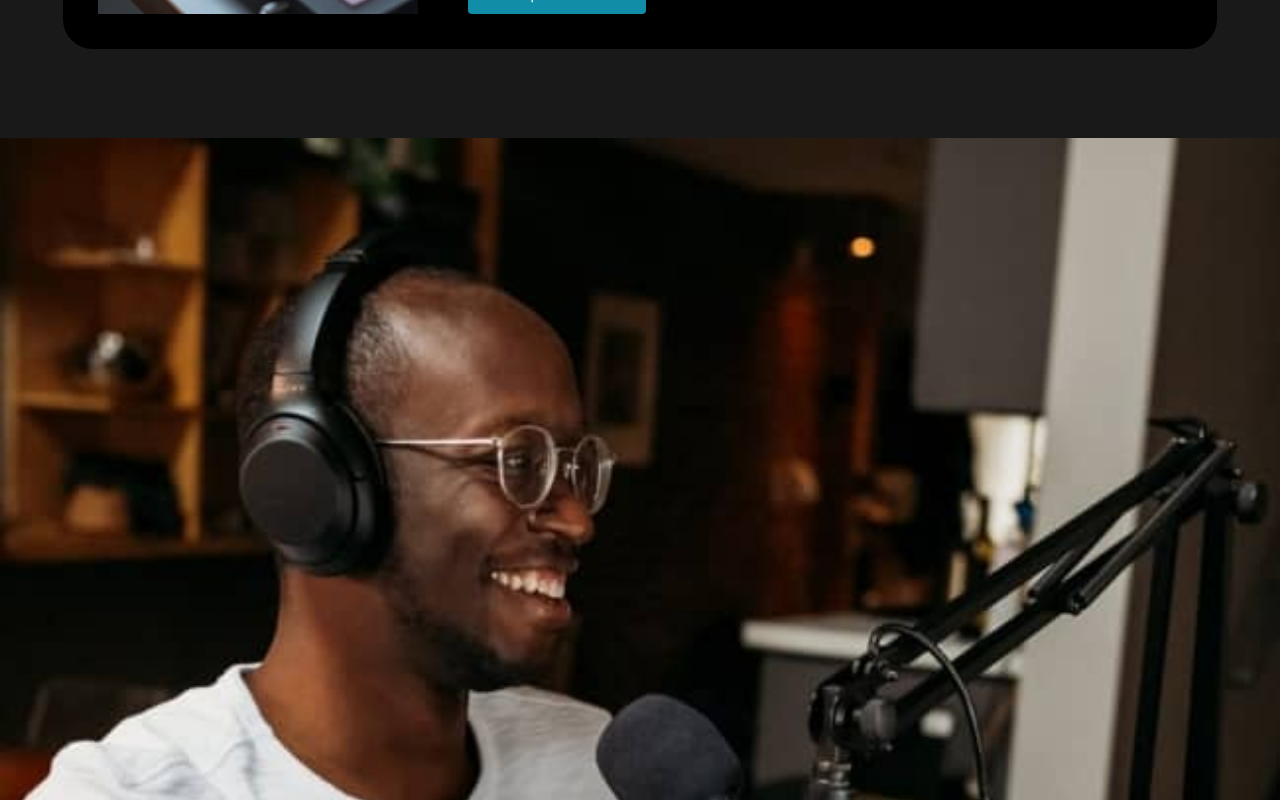
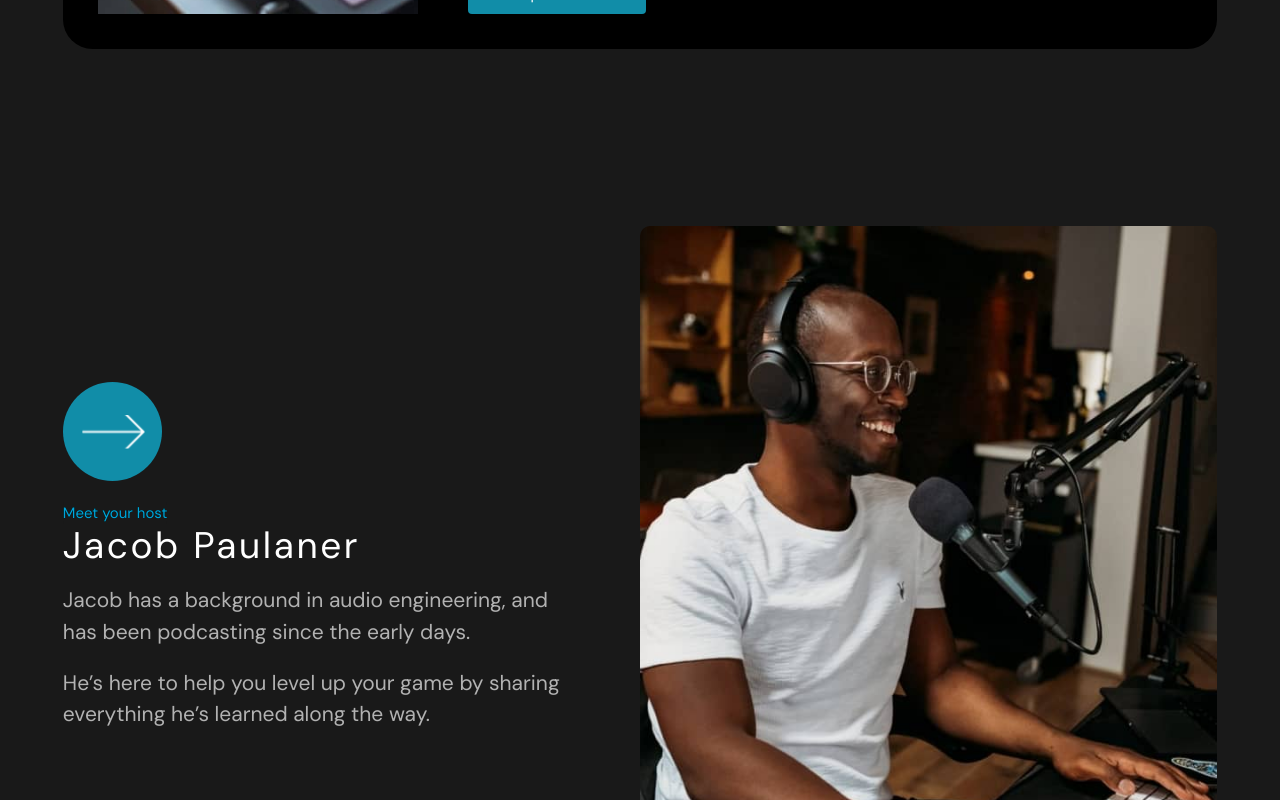
Before and after one commit to enterkvas/CastawayForReact, a React (Vite) app: page / in a window 1280 px wide. Shown: the part 2440-3240 px from the top of the page. Built offline with nearby package versions, Linux system fonts and the light colour scheme.

Commit message:
15: The About component is ready

```diff
--- a/src/components/About/About.jsx
+++ b/src/components/About/About.jsx
@@ -1,15 +1,17 @@
-import about from '@/assets/images/about/about.jpg'
+import clsx from 'clsx';
+import about from '@/assets/images/about/about.jpg';
+import styles from './About.module.scss';
 
-const About = () => {
+export default function About () {
   return (
     <section
-      className="page__about about"
+      className={clsx(styles.about, styles.container, styles.pageContainer)}
       id="about"
       aria-labelledby="about-title"
     >
-      <div className="about__row">
-        <div className="about__col">
-          <div className="about__image">
+      <div className={styles.row}>
+        <div className={styles.col}>
+          <div className={styles.image}>
             <img
               loading="lazy"
               src={about}
@@ -19,24 +21,24 @@ const About = () => {
             />
           </div>
         </div>
-        <div className="about__col">
-          <div className="about__text text-about">
-            <div className="text-about__container">
-              <div className="text-about__arrow" />
-              <div className="text-about__text-blue text-blue text-small">
+        <div className={styles.col}>
+          <div className={styles.body}>
+            <div className={styles.aboutContainer}>
+              <div className={styles.arrow} />
+              <div className={clsx(styles.aboutBlue, styles.textBlue, styles.textSmall)}>
                 Meet your host
               </div>
-              <header className="text-about__header">
-                <h2 className="text-about__title" id="about-title">
+              <header className={styles.header}>
+                <h2 className={styles.title} id="about-title">
                   Jacob Paulaner
                 </h2>
-                <div className="text-about__subtitle subtitle">
+                <div className={clsx(styles.aboutSubtitle, styles.subtitle)}>
                   <p>
                     Jacob has a background in audio engineering, and has been
                     podcasting since the early days.
                   </p>
                 </div>
-                <div className="text-about__subtitle subtitle">
+                <div className={clsx(styles.aboutSubtitle, styles.subtitle)}>
                   <p>
                     He’s here to help you level up your game by sharing
                     everything he’s learned along the way.
@@ -49,6 +51,4 @@ const About = () => {
       </div>
     </section>
   );
-};
-
-export default About;
+}
--- /dev/null
+++ b/src/components/About/About.module.scss
@@ -0,0 +1,163 @@
+.container {
+	max-width: to-rem(1440);
+	margin-inline: auto;
+}
+
+.pageContainer {
+	@media (min-width: to-rem(320)) {padding-inline: 0;}
+	@media (min-width: to-rem(768)) {padding-inline: var(--pad-inl-page);}
+}
+
+.about {
+	position: relative;
+	padding-block: var(--pad-bl-main);
+	border-radius: fluid-mobile(32,12);
+	@media (min-width: to-rem(768)) {position: static;}
+}
+
+.row {
+	@media (min-width: to-rem(768)) {
+		display: flex;
+		align-items: center;
+		& > div:nth-child(1) {order: 2;}
+		& > div:nth-child(2) {order: 1;}
+	}
+}
+
+.col {
+	display: block;
+	@media (min-width: to-rem(768)) {width: 50%;}
+}
+
+.image {
+	filter: brightness(0.7);
+	@media (min-width: to-rem(768)) {filter: brightness(1.0);}
+	img {
+		@media (min-width: to-rem(768)) {border-radius: to-rem(8);}
+		@media (min-width: to-rem(992)) {border-radius: to-rem(10);}
+		@media (min-width: to-rem(1440)) {border-radius: to-rem(14);}
+	}
+}
+
+.body {
+	position: absolute;
+	top:  fluid-mobile(60,32);
+	@media (min-width: to-rem(576)) {padding-top: to-rem(40);}
+	@media (min-width: to-rem(768)) {
+		position: static;
+		text-align: left;
+	}
+
+	@media (min-width: to-rem(768)) {
+		max-width: 90%;
+		padding: 0;
+	}
+	@media (min-width: to-rem(1440)) {
+		max-width: to-rem(590);
+		margin-top: to-rem(-16);
+	}
+}
+
+.aboutContainer {
+	padding-inline: to-rem(15);
+	text-align: center;
+	@media (min-width: to-rem(425)) {padding-inline: to-rem(60);}
+	@media (min-width: to-rem(576)) {padding-inline: to-rem(120);}
+	@media (min-width: to-rem(768)) {
+		padding: 0;
+		text-align: left;
+	}
+	@media (min-width: to-rem(1440)) {padding: 0;}
+}
+
+.arrow {
+	display: none;
+	@media (min-width: to-rem(768)) {
+		position: relative;
+		width: fluid-mid(112,60);
+		aspect-ratio: 1;
+		background-color: var(--color-accent-blue);
+		display: block;
+		border-radius: 50%;
+		margin-bottom: to-rem(20);
+	}
+
+	&::before {
+		content: "";
+		position: absolute;
+		top: 0;
+		left: 0;
+		width: 63%;
+		aspect-ratio: 1;
+		transform: translate(30%, 30%);
+		background: url('@/assets/icons/about-arrow/about-arrow.svg') no-repeat center center;
+		background-size: contain;
+
+		@media (max-width: to-rem(600)) {background-size: 50%;}
+		@media (min-width: to-rem(601)) {background-size: contain;}
+		@media (width: to-rem(768)) {width: to-rem(38);}
+	}
+}
+
+.aboutBlue {
+	display: inline-block;
+	margin-top: 0;
+	margin-inline: auto;
+	margin-bottom: fluid-mobile(340,92);
+	padding-inline: to-rem(8);
+	background-color: var(--color-bg-primary);
+	@media (min-width: to-rem(768)) {
+		padding: 0;
+		margin: 0;
+	}
+	@media (min-width: to-rem(1440)) {line-height: to-rem(27);}
+}
+
+.header {}
+
+.title {
+	margin-bottom: to-rem(32);
+	font-size: fluid-full(65,18);
+	line-height: fluid-full(79,22);
+	letter-spacing: fluid-full(2.88,0.8);
+	@media (min-width: to-rem(768)) {
+		font-size: to-rem(37);
+		line-height: to-rem(40);
+	}
+	@media (min-width: to-rem(768)) {margin-bottom: to-rem(20);}
+	@media (min-width: to-rem(1440)) {
+		margin-bottom: to-rem(32);
+		line-height: to-rem(79);
+	}
+}
+
+.aboutSubtitle:not(:last-child) {
+	margin-bottom: to-rem(20);
+	@media (min-width: to-rem(1440)) {margin-bottom: to-rem(32);}
+}
+
+.textBlue {
+	color: var(--color-accent-blue);
+	filter: saturate(200%);
+}
+
+.textSmall {
+	font-size: to-rem(15);
+	line-height: to-rem(24);
+	border-radius: to-rem(4);
+	@media (width: to-rem(768)) {
+		font-size: fluid-mid(18,16);
+		line-height: fluid-mid(27,24);
+		border-radius: fluid-mid(6,4);
+	}
+}
+
+.subtitle {
+	font-size: fluid-full(22,15);
+	line-height: fluid-full(33,22);
+	@media (width: to-rem(768)) {
+		font-size: to-rem(18);
+		line-height: to-rem(27);
+	}
+	@media (min-width: to-rem(768)) {color: var(--color-text-muted);}
+}
```
